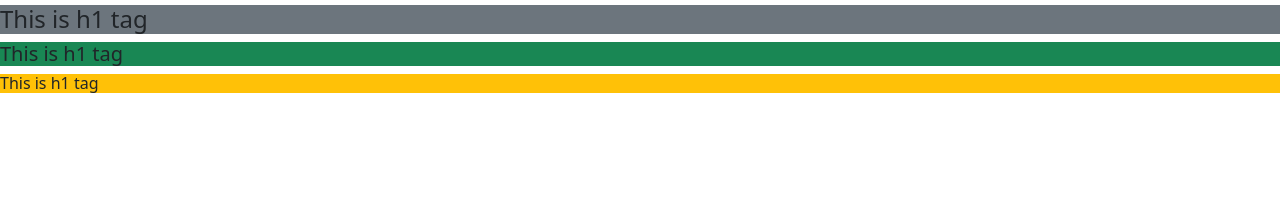
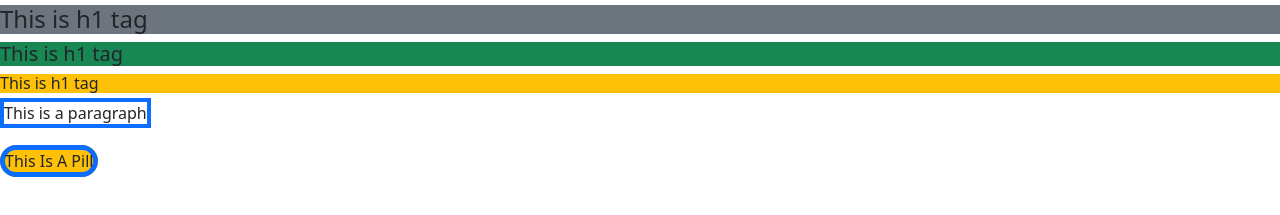
Before and after one commit to RiazRK/16-m12, a plain HTML site: page index.html in a window 1280 px wide. Shown: the part 195-410 px from the top of the page. Drawn offline with Linux system fonts and the light colour scheme.

Commit message:
bandradius added

```diff
--- a/index.html
+++ b/index.html
@@ -20,6 +20,14 @@
     <h4 class="bg-secondary">This is h1 tag</h4>
     <h5 class="bg-success">This is h1 tag</h5>
     <h6 class="bg-warning">This is h1 tag</h6>
+    <main>
+        <!-- exploring borders -->
+        <span class="border border-primary border-4">This is a paragraph</span>
+        <br>
+        <br>
+        <!-- Border-radius -->
+        <span class="border border-primary bg-warning border-5 rounded-pill ">This Is A Pill</span>
+    </main>
 
     <!-- Javascipt area -->
     <script src="js/bootstrap.bundle.min.js"></script>
```
